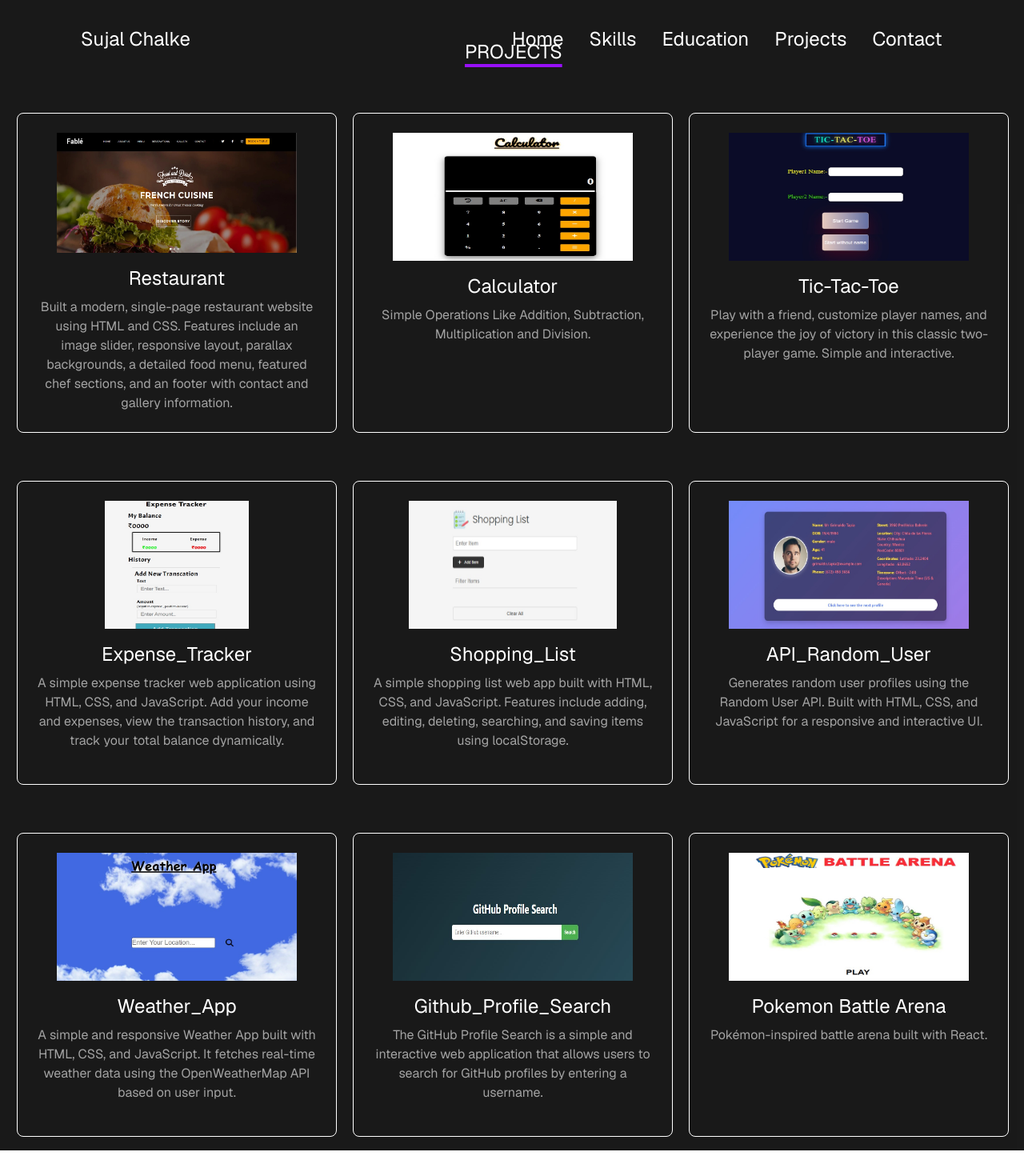
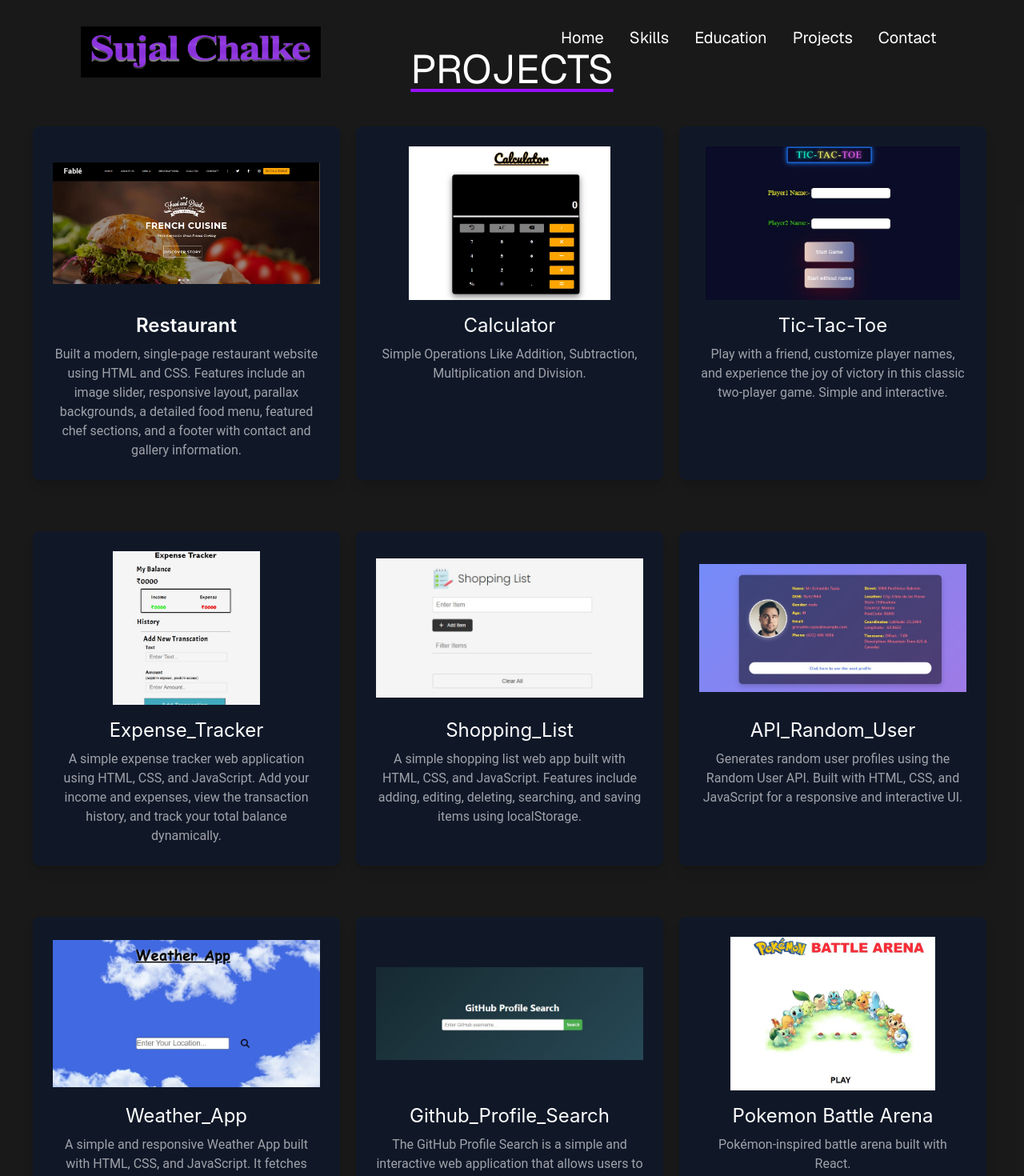
Before and after one commit to SUJAL123612/portfolio, a Next.js app: page /projects in a window 1280 px wide. Shown: the top 1470 px of the page at 80% size. Before the commit the page ends 1438 px from the top, so only its background shows below. Built offline with nearby package versions, Linux system fonts and the light colour scheme.

Commit message:
completed

```diff
--- a/src/app/components/navbar.tsx
+++ b/src/app/components/navbar.tsx
@@ -4,15 +4,15 @@ export default function Navbar() {
   return (
     <>
       <nav className="text-white bg-black/90  border-transparent border-[1px] flex">
-        <div className="mt-8">
-          <p className="inline-block mr-8 mb-8 text-2xl font-sans text-white ml-[100px] cursor-default" id="home">Sujal Chalke</p>
+      <div className="mt-8 ml-[100px]">
+          <img src="s.png" alt="logo" className="w-75 h-16 cursor-default" id="home" />
         </div>
-        <ul className="ml-[370px] mt-8">
-          <li className="inline-block mr-8 mb-8 text-2xl font-sans text-white cursor-pointer hover:text-white/70"><Link href="#home">Home</Link></li>
-          <li className="inline-block mr-8 mb-8 text-2xl font-sans text-white cursor-pointer hover:text-white/70"><Link href="#skills">Skills</Link></li>
-          <li className="inline-block mr-8 mb-8 text-2xl font-sans text-white cursor-pointer hover:text-white/70"><Link href="#education">Education</Link></li>
-          <li className="inline-block mr-8 mb-8 text-2xl font-sans text-white cursor-pointer hover:text-white/70"><Link href="#projects">Projects</Link></li>
-          <li className="inline-block mr-8 mb-8 text-2xl font-sans text-white cursor-pointer hover:text-white/70"><Link href="#contact">Contact</Link></li>
+        <ul className="ml-[300px] mt-8">
+          <li className="inline-block mr-8 mb-8 text-xl font-sans text-white cursor-pointer hover:text-purple-500"><Link href="#home">Home</Link></li>
+          <li className="inline-block mr-8 mb-8 text-xl font-sans text-white cursor-pointer hover:text-purple-500"><Link href="#skills">Skills</Link></li>
+          <li className="inline-block mr-8 mb-8 text-xl font-sans text-white cursor-pointer hover:text-purple-500"><Link href="#education">Education</Link></li>
+          <li className="inline-block mr-8 mb-8 text-xl font-sans text-white cursor-pointer hover:text-purple-500"><Link href="#projects">Projects</Link></li>
+          <li className="inline-block mr-8 mb-8 text-xl font-sans text-white cursor-pointer hover:text-purple-500"><Link href="#contact">Contact</Link></li>
         </ul>
       </nav>
     </>
--- a/src/app/home/page.tsx
+++ b/src/app/home/page.tsx
@@ -3,12 +3,12 @@ export default function Home() {
     <>
       <div className="bg-black/90  border-transparent border-[1px] w-full h-[500px] flex">
         <div className="">
-          <p className="text-[60px] font-sans text-white ml-[100px] mt-[20px] w-90">Hello I&apos;m Sujal Chalke</p>
-          <p className="text-[17px] font-sans text-white ml-[100px] mt-[10px] w-[550px]">I&apos;m a Full-Stack Developer with skills in HTML, CSS, JavaScript,Python and React. I like building web applications that combine simplicity, performance, and great user experience.I’ve learned both front-end and back-end development, which allows me to create complete web solutions through my personal projects.I’m passionate about improving my skills and building applications that solve real-world problems.</p>
-          <p className="text-[20px] rounded-full font-sans text-white ml-[100px] mt-[20px] cursor-pointer bg-purple-600 hover:bg-purple-500 hover:text-gray-300 w-60 pr-5 pl-5 pt-2 pb-2">DOWNLOAD RESUME</p>
+          <p className="text-[60px] font-sans text-white ml-[100px] mt-[20px] w-90" style={{ fontFamily: "'Poppins', sans-serif" }}>Hello I&apos;m Sujal Chalke</p>
+          <p className="text-[17px] font-sans text-white ml-[100px] mt-[10px] w-[550px] text-justify" style={{ fontFamily: "'Poppins', sans-serif" }}>I&apos;m a Full-Stack Developer with skills in HTML, CSS, JavaScript,Python and React. I like building web applications that combine simplicity, performance, and great user experience.I’ve learned both front-end and back-end development, which allows me to create complete web solutions through my personal projects.I’m passionate about improving my skills and building applications that solve real-world problems.</p>
+          <p className="text-[20px] rounded-full font-sans text-gray-300 ml-[100px] mt-[20px] cursor-pointer bg-purple-500 hover:bg-purple-600 hover:text-white w-60 pr-5 pl-5 pt-2 pb-2">DOWNLOAD RESUME</p>
         </div>
-        <div className="w-80 h-80 rounded-full overflow-hidden border-4 border-purple-600 mt-[50px] ml-[130px]">
-          <img src="reviewer2.jpeg" alt="profile" className="w-full h-full object-contain" />
+        <div className="w-70 h-70 rounded-full overflow-hidden border-4 border-purple-600 mt-[50px] ml-[180px]">
+          <img src="reviewer3.jpeg" alt="profile" className="w-[750px] h-[550px] object-contain mt-[-80px]" />
         </div>
       </div>
     </>
--- a/src/app/projects/page.tsx
+++ b/src/app/projects/page.tsx
@@ -1,95 +1,95 @@
 export default function Projects() {
     return (
         <>
-            <div className="bg-black/90 border border-transparent w-full h-[1340px]">
+            <div className="bg-black/90 border border-transparent w-full h-[1440px]">
                 <h2
-                    className="text-2xl font-sans text-white cursor-default underline underline-offset-7 decoration-purple-600 decoration-4 ml-[580px] -mt-[50px]"
-                    id="projects">
+                    className="text-[50px] font-sans text-white cursor-default underline underline-offset-7 decoration-purple-600 decoration-4 text-center -mt-[50px]"
+                    id="projects" style={{ fontFamily: "'Inter', sans-serif;" }}>
                     PROJECTS
                 </h2>
-                <div className="flex">
-                <div className="rounded-lg border border-white mt-[60px] w-[400px] h-[400px] ml-[20px] p-6 flex flex-col items-center text-center">
-                    <img src="restaurent.png" alt="Restaurant Icon" className="w-75 h-40 mb-4 cursor-pointer" />
-                    <p className="text-2xl text-white font-sans cursor-pointer mb-2 hover:text-gray-400">
-                    <a href="https://sujal123612.github.io/restaurent/" target="_blank">Restaurant</a>
+                <div className="flex ml-5 mt-[-30px]">
+                    <div className="rounded-lg border border-transparent mt-16 w-80 md:w-96 p-6 flex flex-col items-center text-center ml-[20px] bg-gray-900 shadow-lg hover:shadow-purple-600 transition duration-300">
+                        <img src="restaurent.png" alt="Restaurant Icon" className="w-full h-48 object-contain mb-4 cursor-pointer rounded"/>
+                        <p className="text-2xl text-white font-semibold mb-2 hover:text-purple-500" style={{ fontFamily: "'Inter', sans-serif" }} >
+                            <a href="https://sujal123612.github.io/restaurent/" target="_blank" rel="noopener noreferrer">Restaurant</a>
                         </p>
-                    <p className="text-1xl text-white/60 font-sans cursor-pointer">
-                    Built a modern, single-page restaurant website using HTML and CSS. Features include an image slider, responsive layout, parallax backgrounds, a detailed food menu, featured chef sections, and an footer with contact and gallery information.
+                        <p className="text-base text-white/60 font-sans cursor-default" style={{ fontFamily: "'Roboto', sans-serif" }}>
+                            Built a modern, single-page restaurant website using HTML and CSS. Features include an image slider, responsive layout, parallax backgrounds, a detailed food menu, featured chef sections, and a footer with contact and gallery information.
                         </p>
                     </div>
-                <div className="rounded-lg border border-white mt-[60px] w-[400px] h-[400px] ml-[20px] p-6 flex flex-col items-center text-center">
-                    <img src="calculator.png" alt="calculator Icon" className="w-75 h-40 mb-4 cursor-pointer" />
-                    <p className="text-2xl text-white font-sans cursor-pointer mb-2 hover:text-gray-400">
-                    <a href="https://sujal123612.github.io/simple_calc/" target="_blank">Calculator</a>
+                    <div className="rounded-lg border border-transparent mt-16 w-80 md:w-96 p-6 flex flex-col items-center text-center ml-[20px] bg-gray-900 shadow-lg hover:shadow-purple-600 transition duration-300">
+                        <img src="calculator.png" alt="calculator Icon" className="w-full h-48 object-contain mb-4 cursor-pointer rounded" />
+                        <p className="text-2xl text-white font-sans cursor-pointer mb-2 hover:text-purple-600" style={{ fontFamily: "'Inter', sans-serif" }}>
+                            <a href="https://sujal123612.github.io/simple_calc/" target="_blank" rel="noopener noreferrer">Calculator</a>
                         </p>
-                    <p className="text-1xl text-white/60 font-sans cursor-pointer">
+                        <p className="text-base text-white/60 font-sans cursor-default" style={{ fontFamily: "'Roboto', sans-serif" }}>
                             Simple Operations Like Addition, Subtraction, Multiplication and Division.
                         </p>
                     </div>
-                <div className="rounded-lg border border-white mt-[60px] w-[400px] h-[400px] ml-[20px] p-6 flex flex-col items-center text-center">
-                    <img src="Tic_Tac_Toe.png" alt="tic-tac-toe Icon" className="w-75 h-40 mb-4 cursor-pointer" />
-                    <p className="text-2xl text-white font-sans cursor-pointer mb-2 hover:text-gray-400">
-                    <a href="https://sujal123612.github.io/Tic-Tac-Toe/" target="_blank">Tic-Tac-Toe</a>
+                    <div className="rounded-lg border border-transparent mt-16 w-80 md:w-96 p-6 flex flex-col items-center text-center ml-[20px] bg-gray-900 shadow-lg hover:shadow-purple-600 transition duration-300">
+                        <img src="Tic_Tac_Toe.png" alt="tic-tac-toe Icon" className="w-full h-48 object-contain mb-4 cursor-pointer rounded" />
+                        <p className="text-2xl text-white font-sans cursor-pointer mb-2 hover:text-purple-600" style={{ fontFamily: "'Inter', sans-serif" }}>
+                            <a href="https://sujal123612.github.io/Tic-Tac-Toe/" target="_blank" rel="noopener noreferrer">Tic-Tac-Toe</a>
                         </p>
-                    <p className="text-1xl text-white/60 font-sans cursor-pointer">
+                        <p className="text-base text-white/60 font-sans cursor-default" style={{ fontFamily: "'Roboto', sans-serif" }}>
                             Play with a friend, customize player names, and experience the joy of victory in this classic two-player game. Simple and interactive.
                         </p>
                     </div>
                 </div>
-                <div className="flex">
-                <div className="rounded-lg border border-white mt-[60px] w-[400px] h-[380px] ml-[20px] p-6 flex flex-col items-center text-center">
-                    <img src="Expense_Tracker.png" alt="expense Icon" className="w-45 h-40 mb-4 cursor-pointer" />
-                    <p className="text-2xl text-white font-sans cursor-pointer mb-2 hover:text-gray-400">
-                    <a href="https://sujal123612.github.io/Expense_Tracker/" target="_blank">Expense_Tracker</a>
+                <div className="flex ml-5 ">
+                    <div className="rounded-lg border border-transparent mt-16 w-80 md:w-96 p-6 flex flex-col items-center text-center ml-[20px] bg-gray-900 shadow-lg hover:shadow-purple-600 transition duration-300">
+                        <img src="Expense_Tracker.png" alt="expense Icon" className="w-full h-48 object-contain mb-4 cursor-pointer rounded" />
+                        <p className="text-2xl text-white font-sans cursor-pointer mb-2 hover:text-purple-600" style={{ fontFamily: "'Inter', sans-serif" }}>
+                            <a href="https://sujal123612.github.io/Expense_Tracker/" target="_blank" rel="noopener noreferrer">Expense_Tracker</a>
                         </p>
-                    <p className="text-1xl text-white/60 font-sans cursor-pointer">
+                        <p className="text-base text-white/60 font-sans cursor-default" style={{ fontFamily: "'Roboto', sans-serif" }}>
                             A simple expense tracker web application using HTML, CSS, and JavaScript. Add your income and expenses, view the transaction history, and track your total balance dynamically.
                         </p>
                     </div>
-                <div className="rounded-lg border border-white mt-[60px] w-[400px] h-[380px] ml-[20px] p-6 flex flex-col items-center text-center">
-                    <img src="Shopping_List.png" alt="shopping Icon" className="w-65 h-40 mb-4 cursor-pointer" />
-                    <p className="text-2xl text-white font-sans cursor-pointer mb-2 hover:text-gray-400">
-                    <a href="https://sujal123612.github.io/Shopping_List/" target="_blank">Shopping_List</a>
+                    <div className="rounded-lg border border-transparent mt-16 w-80 md:w-96 p-6 flex flex-col items-center text-center ml-[20px] bg-gray-900 shadow-lg hover:shadow-purple-600 transition duration-300">
+                        <img src="Shopping_List.png" alt="shopping Icon" className="w-full h-48 object-contain mb-4 cursor-pointer rounded" />
+                        <p className="text-2xl text-white font-sans cursor-pointer mb-2 hover:text-purple-600" style={{ fontFamily: "'Inter', sans-serif" }}>
+                            <a href="https://sujal123612.github.io/Shopping_List/" target="_blank" rel="noopener noreferrer">Shopping_List</a>
                         </p>
-                    <p className="text-1xl text-white/60 font-sans cursor-pointer">
+                        <p className="text-base text-white/60 font-sans cursor-default" style={{ fontFamily: "'Roboto', sans-serif" }}>
                             A simple shopping list web app built with HTML, CSS, and JavaScript. Features include adding, editing, deleting, searching, and saving items using localStorage.
                         </p>
                     </div>
-                <div className="rounded-lg border border-white mt-[60px] w-[400px] h-[380px] ml-[20px] p-6 flex flex-col items-center text-center">
-                    <img src="API.png" alt="Api Icon" className="w-75 h-40 mb-4 cursor-pointer" />
-                    <p className="text-2xl text-white font-sans cursor-pointer mb-2 hover:text-gray-400">
-                    <a href="https://sujal123612.github.io/Api_Random_User/" target="_blank">API_Random_User</a>
+                    <div className="rounded-lg border border-transparent mt-16 w-80 md:w-96 p-6 flex flex-col items-center text-center ml-[20px] bg-gray-900 shadow-lg hover:shadow-purple-600 transition duration-300">
+                        <img src="API.png" alt="Api Icon" className="w-full h-48 object-contain mb-4 cursor-pointer rounded" />
+                        <p className="text-2xl text-white font-sans cursor-pointer mb-2 hover:text-purple-600" style={{ fontFamily: "'Inter', sans-serif" }}>
+                            <a href="https://sujal123612.github.io/Api_Random_User/" target="_blank" rel="noopener noreferrer">API_Random_User</a>
                         </p>
-                    <p className="text-1xl text-white/60 font-sans cursor-pointer">
+                        <p className="text-base text-white/60 font-sans cursor-default" style={{ fontFamily: "'Roboto', sans-serif" }}>
                             Generates random user profiles using the Random User API. Built with HTML, CSS, and JavaScript for a responsive and interactive UI.
                         </p>
                     </div>
                 </div>
-                <div className="flex">
-                <div className="rounded-lg border border-white mt-[60px] w-[400px] h-[380px] ml-[20px] p-6 flex flex-col items-center text-center">
-                    <img src="Weather.png" alt="weather Icon" className="w-75 h-40 mb-4 cursor-pointer" />
-                    <p className="text-2xl text-white font-sans cursor-pointer mb-2 hover:text-gray-400">
-                    <a href="https://sujal123612.github.io/Weather_APP/" target="_blank">Weather_App</a>
+                <div className="flex ml-5">
+                    <div className="rounded-lg border border-transparent mt-16 w-80 md:w-96 p-6 flex flex-col items-center text-center ml-[20px] bg-gray-900 shadow-lg hover:shadow-purple-600 transition duration-300">
+                        <img src="Weather.png" alt="weather Icon" className="w-full h-48 object-contain mb-4 cursor-pointer rounded" />
+                        <p className="text-2xl text-white font-sans cursor-pointer mb-2 hover:text-purple-600" style={{ fontFamily: "'Inter', sans-serif" }}>
+                            <a href="https://sujal123612.github.io/Weather_APP/" target="_blank" rel="noopener noreferrer">Weather_App</a>
                         </p>
-                    <p className="text-1xl text-white/60 font-sans cursor-pointer">
+                        <p className="text-base text-white/60 font-sans cursor-default" style={{ fontFamily: "'Roboto', sans-serif" }}>
                             A simple and responsive Weather App built with HTML, CSS, and JavaScript. It fetches real-time weather data using the OpenWeatherMap API based on user input.
                         </p>
                     </div>
-                <div className="rounded-lg border border-white mt-[60px] w-[400px] h-[380px] ml-[20px] p-6 flex flex-col items-center text-center">
-                    <img src="Github.png" alt="github Icon" className="w-75 h-40 mb-4 cursor-pointer" />
-                    <p className="text-2xl text-white font-sans cursor-pointer mb-2 hover:text-gray-400">
-                    <a href="https://sujal123612.github.io/Github_Profile_search/" target="_blank">Github_Profile_Search</a>
+                    <div className="rounded-lg border border-transparent mt-16 w-80 md:w-96 p-6 flex flex-col items-center text-center ml-[20px] bg-gray-900 shadow-lg hover:shadow-purple-600 transition duration-300">
+                        <img src="Github.png" alt="github Icon" className="w-full h-48 object-contain mb-4 cursor-pointer rounded" />
+                        <p className="text-2xl text-white font-sans cursor-pointer mb-2 hover:text-purple-600" style={{ fontFamily: "'Inter', sans-serif" }}>
+                            <a href="https://sujal123612.github.io/Github_Profile_search/" target="_blank" rel="noopener noreferrer">Github_Profile_Search</a>
                         </p>
-                    <p className="text-1xl text-white/60 font-sans cursor-pointer">
+                        <p className="text-base text-white/60 font-sans cursor-default" style={{ fontFamily: "'Roboto', sans-serif" }}>
                             The GitHub Profile Search is a simple and interactive web application that allows users to search for GitHub profiles by entering a username.
                         </p>
                     </div>
-                <div className="rounded-lg border border-white mt-[60px] w-[400px] h-[380px] ml-[20px] p-6 flex flex-col items-center text-center">
-                    <img src="Pokemon.png" alt="github Icon" className="w-75 h-40 mb-4 cursor-pointer" />
-                    <p className="text-2xl text-white font-sans cursor-pointer mb-2 hover:text-gray-400">
-                    <a href="https://sujal123612.github.io/Pokemon_Project/first_page" target="_blank">Pokemon Battle Arena</a>
+                    <div className="rounded-lg border border-transparent mt-16 w-80 md:w-96 p-6 flex flex-col items-center text-center ml-[20px] bg-gray-900 shadow-lg hover:shadow-purple-600 transition duration-300">
+                        <img src="Pokemon.png" alt="github Icon" className="w-full h-48 object-contain mb-4 cursor-pointer rounded" />
+                        <p className="text-2xl text-white font-sans cursor-pointer mb-2 hover:text-purple-600" style={{ fontFamily: "'Inter', sans-serif" }}>
+                            <a href="https://sujal123612.github.io/Pokemon_Project/first_page" target="_blank" rel="noopener noreferrer">Pokemon Battle Arena</a>
                         </p>
-                    <p className="text-1xl text-white/60 font-sans cursor-pointer">
+                        <p className="text-base text-white/60 font-sans cursor-default" style={{ fontFamily: "'Roboto', sans-serif" }}>
                             Pokémon-inspired battle arena built with React.
                         </p>
                     </div>
```
Also changed, not shown: src/app/contacts/page.tsx (+45 -20 lines), src/app/education/page.tsx (+14 -14 lines), src/app/skills/page.tsx (+24 -25 lines), public/reviewer3.jpeg (added), public/s.png (added). Lines whose indentation alone changed are shown as unchanged.
